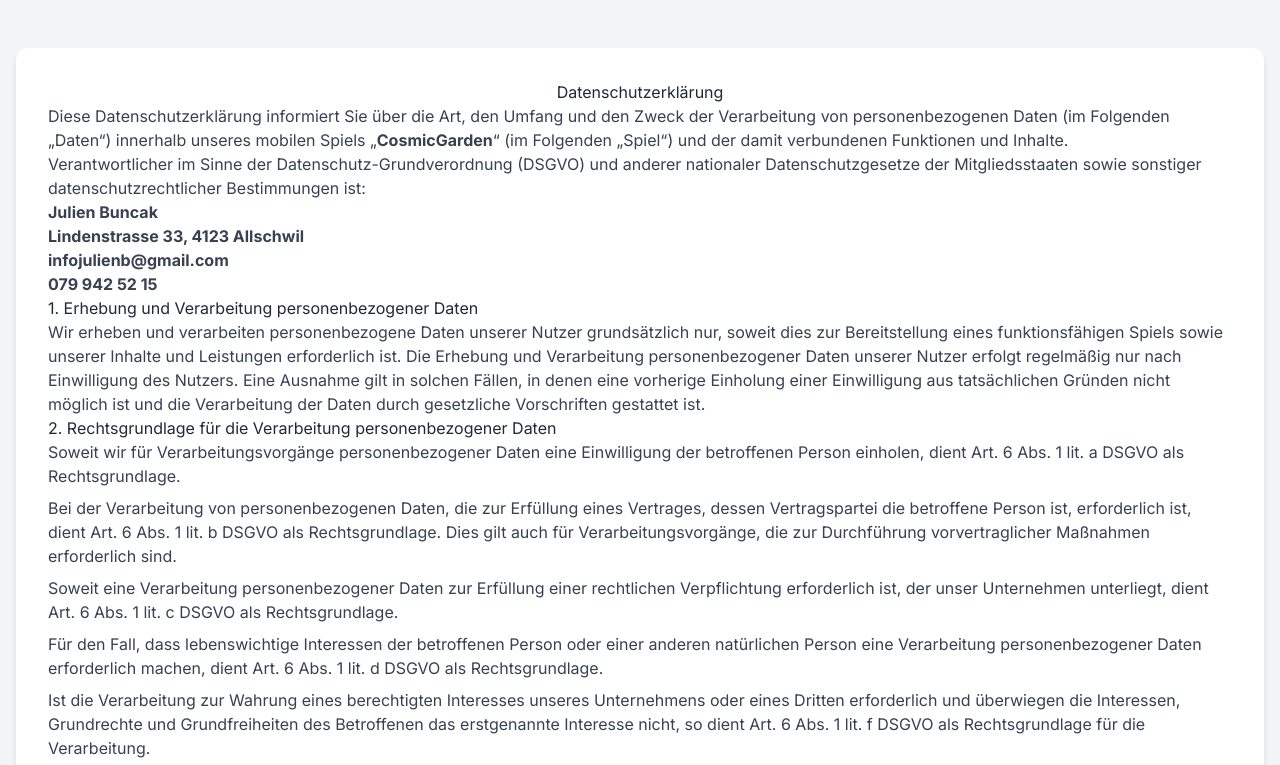
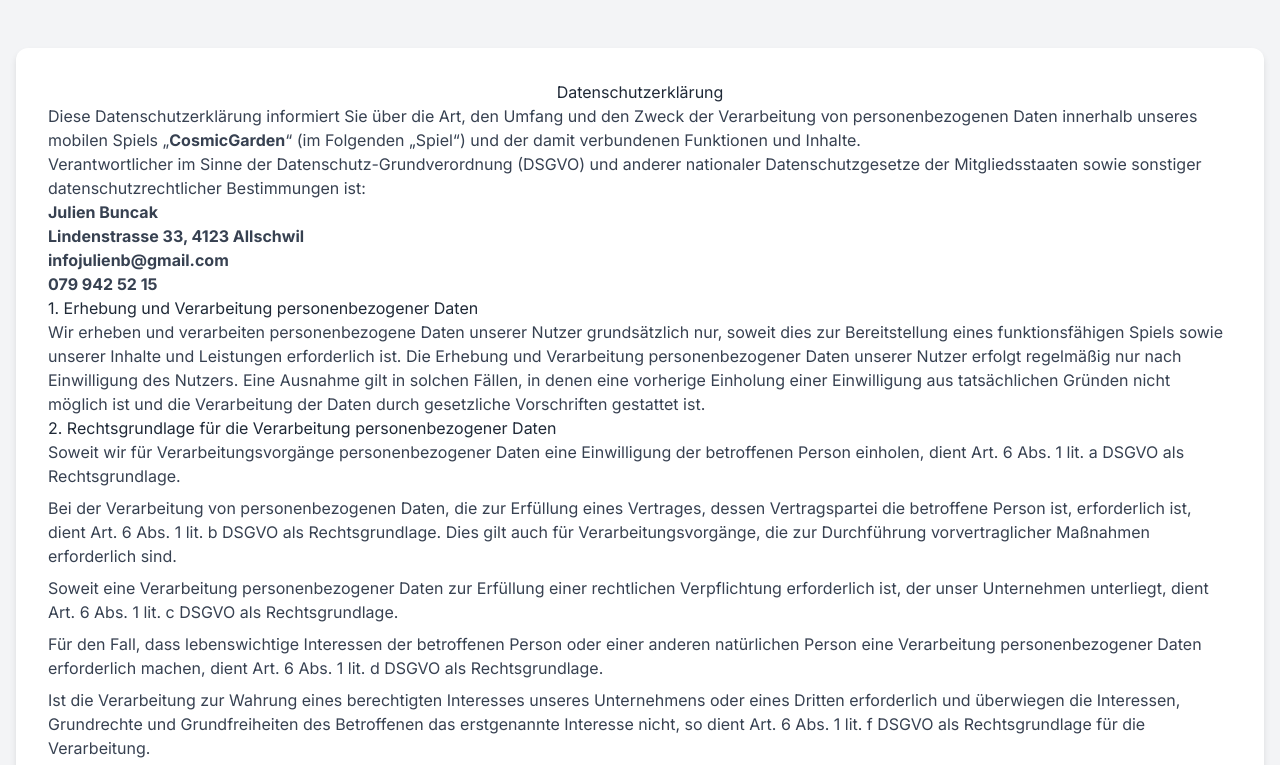
Before and after one commit to CosmicGarden/privacy-policy, a plain HTML site: page index.html in a window 1280 px wide. Shown: the top 765 px of the page. Drawn offline with nearby package versions, Linux system fonts and the light colour scheme.

Commit message:
Update index.html

```diff
--- a/index.html
+++ b/index.html
@@ -67,7 +67,7 @@
     <div class="container">
         <h1>Datenschutzerklärung</h1>
 
-        <p>Diese Datenschutzerklärung informiert Sie über die Art, den Umfang und den Zweck der Verarbeitung von personenbezogenen Daten (im Folgenden „Daten“) innerhalb unseres mobilen Spiels „<strong>CosmicGarden</strong>“ (im Folgenden „Spiel“) und der damit verbundenen Funktionen und Inhalte.</p>
+        <p>Diese Datenschutzerklärung informiert Sie über die Art, den Umfang und den Zweck der Verarbeitung von personenbezogenen Daten innerhalb unseres mobilen Spiels „<strong>CosmicGarden</strong>“ (im Folgenden „Spiel“) und der damit verbundenen Funktionen und Inhalte.</p>
         <p>Verantwortlicher im Sinne der Datenschutz-Grundverordnung (DSGVO) und anderer nationaler Datenschutzgesetze der Mitgliedsstaaten sowie sonstiger datenschutzrechtlicher Bestimmungen ist:</p>
 
         <p><strong>Julien Buncak</strong><br>
```
